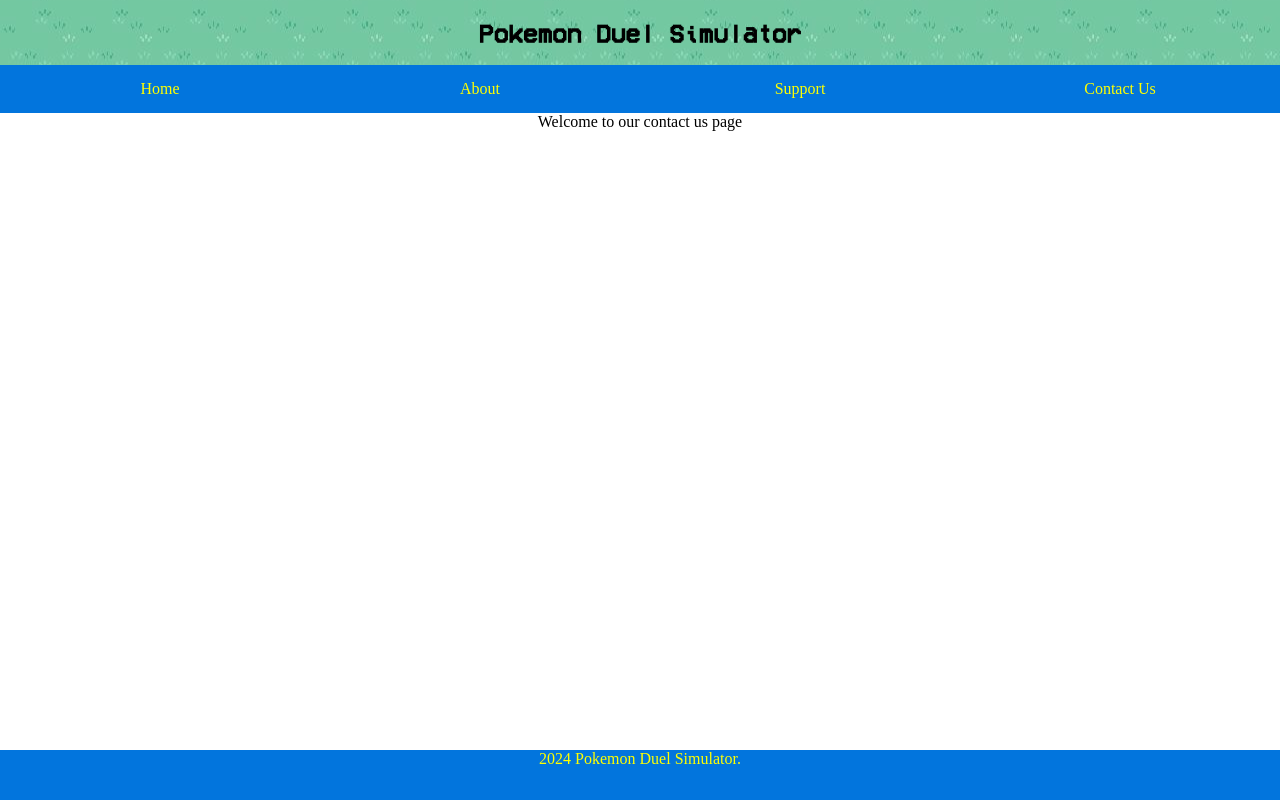
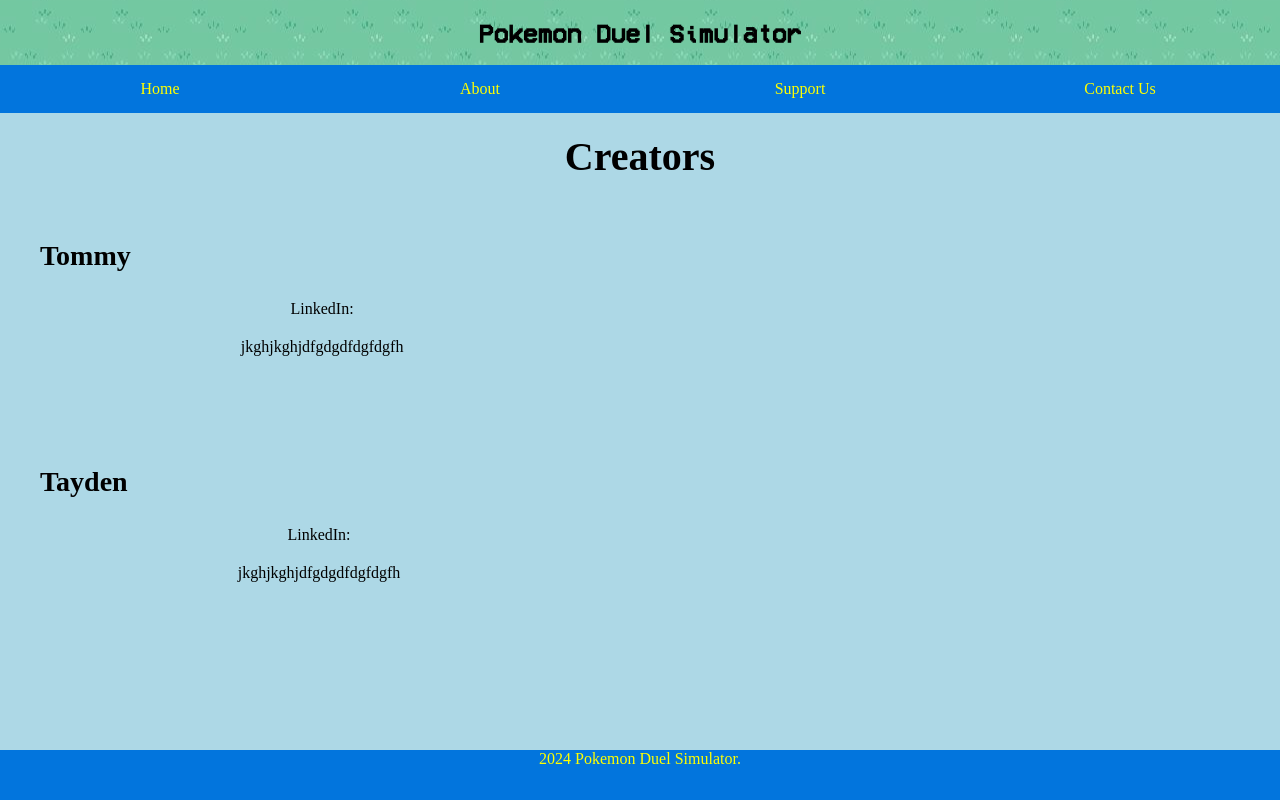
Before and after one commit to 27TAJ/pokemon-duel-simulator, a Django app: page /contact/ in a window 1280 px wide. Run offline with Django 5.2, Linux system fonts and the light colour scheme.

Commit message:
basic formatting for contact page

```diff
--- a/backend/api/static/css/styles.css
+++ b/backend/api/static/css/styles.css
@@ -94,6 +94,8 @@ footer p{
     margin-bottom: 0px;
 }
 
+/*  ------------------------    Home Page -----------------------------  */
+
 #game_screen {
     margin-top: 20px;
     background-image: url('../images/battle_background.jpg');
@@ -130,3 +132,38 @@ footer p{
 .moves:active{
     transform: translateY(2px);
 }
+
+/*  ------------------------    Contact Page -----------------------------  */
+.section-header{
+    padding: 20px;
+    font-size: 40px;
+}
+body{
+    background-color: #add8e6;
+}
+
+.both_containers{
+    display: flex;
+    flex-direction: column;
+    align-content: flex-start;
+}
+
+.tommy-container, .tayden-container{
+    padding: 40px;
+    display: flex;
+    flex-direction: row;
+    justify-content: flex-start;
+}
+.creator-name{
+    font-size: 28px;
+}
+.tommy-right, .tayden-right{
+    padding: 20px;
+    padding-left: 100px;
+    padding-top: 50px;
+    display: flex;
+    flex-direction: column;
+}
+.right-subcontainer{
+    padding: 10px;
+}
--- a/backend/api/templates/about.html
+++ b/backend/api/templates/about.html
@@ -4,6 +4,7 @@
 
 {% block content %}
 <div class="main-content">
+    <h2 class="section-header">About</h2>
     <p>Welcome to our About page</p>
 </div>
 {% endblock %}
--- a/backend/api/templates/contact.html
+++ b/backend/api/templates/contact.html
@@ -4,6 +4,29 @@
 
 {% block content %}
 <div class="main-content">
-    <p>Welcome to our contact us page</p>
+    <h2 class="section-header">Creators</h2>
+    <div class="both-containers">
+        <div class="tommy-container">
+            <div class="tommy-left">
+                <div>
+                   <h3 class="creator-name">Tommy</h3>
+                </div>
+            </div>
+            <div class="tommy-right">
+                <div class="right-subcontainer"><p>LinkedIn: </p></div>
+                <div class="right-subcontainer"><p>jkghjkghjdfgdgdfdgfdgfh</p></div>
+            </div>
+        </div>
+        <div class="tayden-container">
+            <div class="tayden-left">
+                <div>
+                   <h4 class="creator-name">Tayden</h4>
+                </div>
+            </div>
+            <div class="tayden-right">
+                <div class="right-subcontainer"><p>LinkedIn: </p></div>
+                <div class="right-subcontainer"><p>jkghjkghjdfgdgdfdgfdgfh</p></div>
+            </div>
+        </div>
 </div>
 {% endblock %}
--- a/backend/api/templates/support.html
+++ b/backend/api/templates/support.html
@@ -4,6 +4,7 @@
 
 {% block content %}
 <div class="main-content">
+    <h2 class="section-header">Support</h2>
     <p>Welcome to our support page!</p>
 </div>
 {% endblock %}
```
